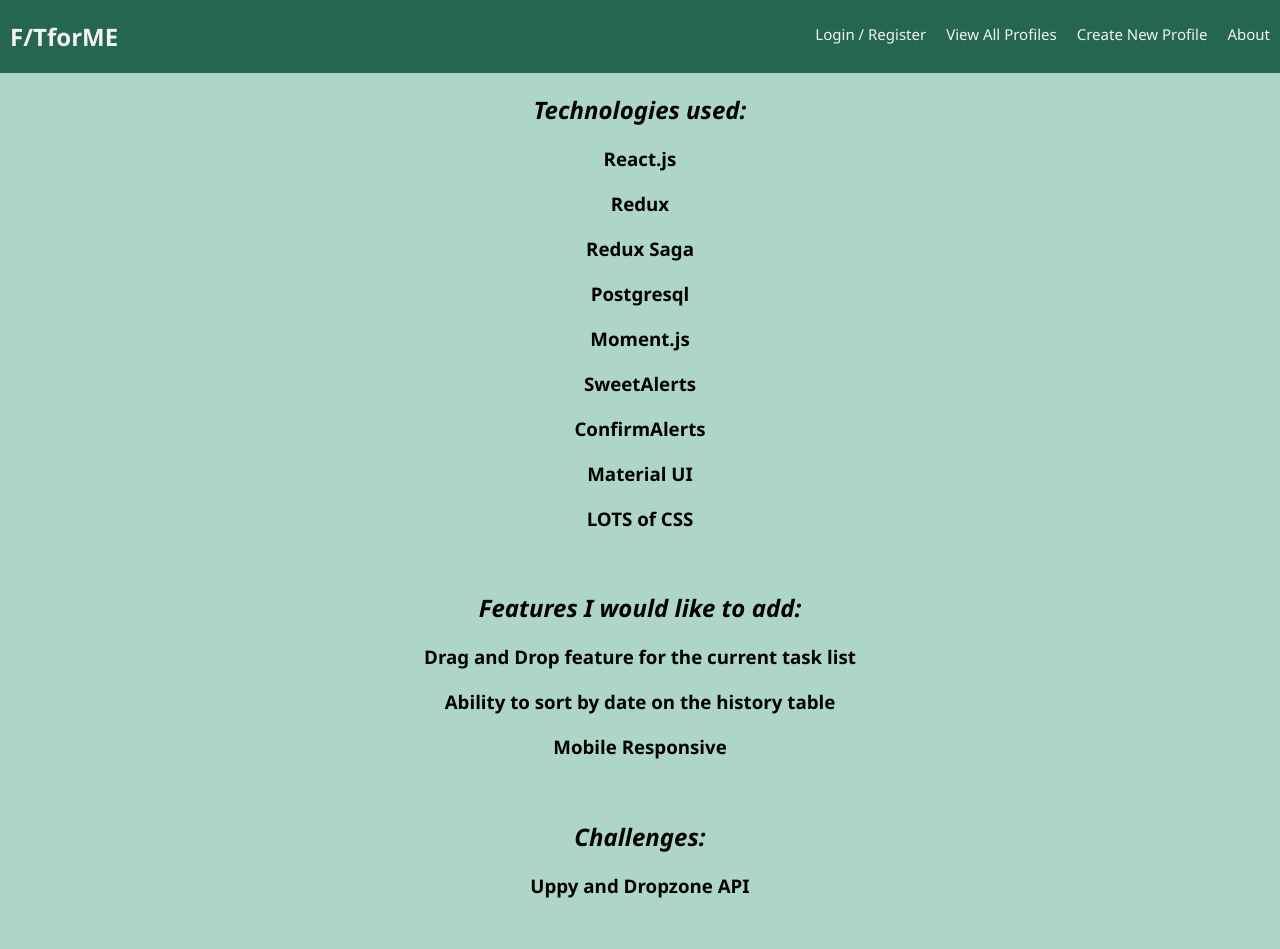
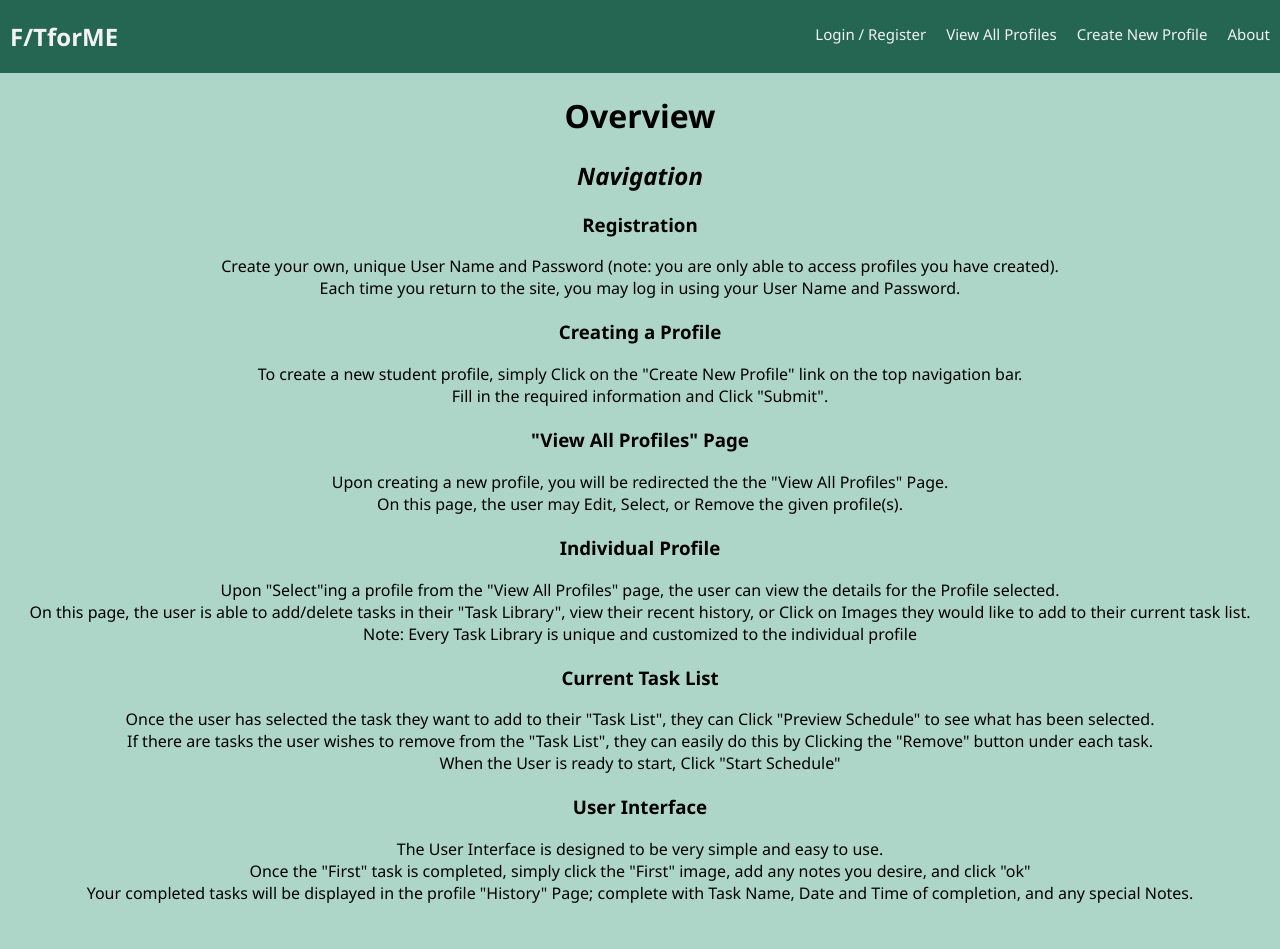
Before and after one commit to MicahJ2005/solo_project, a React (Create React App) app: page /#/about in a window 1280 px wide. Shown: the top 949 px of the page. Built offline with nearby package versions, Linux system fonts and the light colour scheme; no server answers.

Commit message:
update ReadMe and About Page

```diff
--- a/src/components/AboutPage/AboutPage.js
+++ b/src/components/AboutPage/AboutPage.js
@@ -4,26 +4,42 @@
   <div>
     <div>
       <p id="aboutPageText">
+        <h1>Overview</h1>
+
         <h2>
-        <em>Technologies used:</em>
+        <em>Navigation</em>
         </h2>
-          <h3>React.js</h3>
-          <h3>Redux</h3>
-          <h3>Redux Saga</h3>
-          <h3>Postgresql</h3>
-          <h3>Moment.js</h3>
-          <h3>SweetAlerts</h3>
-          <h3>ConfirmAlerts</h3>
-          <h3>Material UI</h3>
-          <h3>LOTS of CSS</h3>
+          <h3>Registration </h3>
+            <li> Create your own, unique User Name and Password (note: you are only able to access profiles you have created).</li>
+            <li>Each time you return to the site, you may log in using your User Name and Password.</li>
+
+          <h3>Creating a Profile</h3>
+            <li>To create a new student profile, simply Click on the "Create New Profile" link on the top navigation bar.</li>
+            <li>Fill in the required information and Click "Submit".</li>
+
+          <h3>"View All Profiles" Page</h3>
+            <li>Upon creating a new profile, you will be redirected the the "View All Profiles" Page.</li>
+            <li>On this page, the user may Edit, Select, or Remove the given profile(s).</li>
+
+          <h3>Individual Profile</h3>
+            <li>Upon "Select"ing a profile from the "View All Profiles" page, the user can view the details for the Profile selected.</li>
+            <li>On this page, the user is able to add/delete tasks in their "Task Library", view their recent history, or Click on Images they would like to add to their current task list.</li>
+            <li>Note: Every Task Library is unique and customized to the individual profile</li>
+
+          <h3>Current Task List</h3>
+            <li>Once the user has selected the task they want to add to their "Task List", they can Click "Preview Schedule" to see what has been selected.</li>
+            <li>If there are tasks the user wishes to remove from the "Task List", they can easily do this by Clicking the "Remove" button under each task.</li>
+            <li>When the User is ready to start, Click "Start Schedule"</li>
+
+          <h3>User Interface</h3>
+            <li>The User Interface is designed to be very simple and easy to use.</li>
+            <li>Once the "First" task is completed, simply click the "First" image, add any notes you desire, and click "ok"</li>
+            <li>Your completed tasks will be displayed in the profile "History" Page; complete with Task Name, Date and Time of completion, and any special Notes.</li>
       <br/>
-      <h2> <em>Features I would like to add: </em></h2>
-        <h3>Drag and Drop feature for the current task list</h3>
-        <h3>Ability to sort by date on the history table</h3>
-        <h3>Mobile Responsive</h3>
-      <br/>
-      <h2><em>Challenges:</em></h2>
-        <h3>Uppy and Dropzone API</h3>
+          <h3>Contact Information</h3>
+          <li>If at any time you have questions, please contact the Application Creator at:</li>
+          <li> Micah Johnson </li>
+          <li>micahj2005@hotmail.com</li>
       </p>
     </div>
   </div>
```
Also changed, not shown: 2 other files (tests, documents, lock files or other folders).
